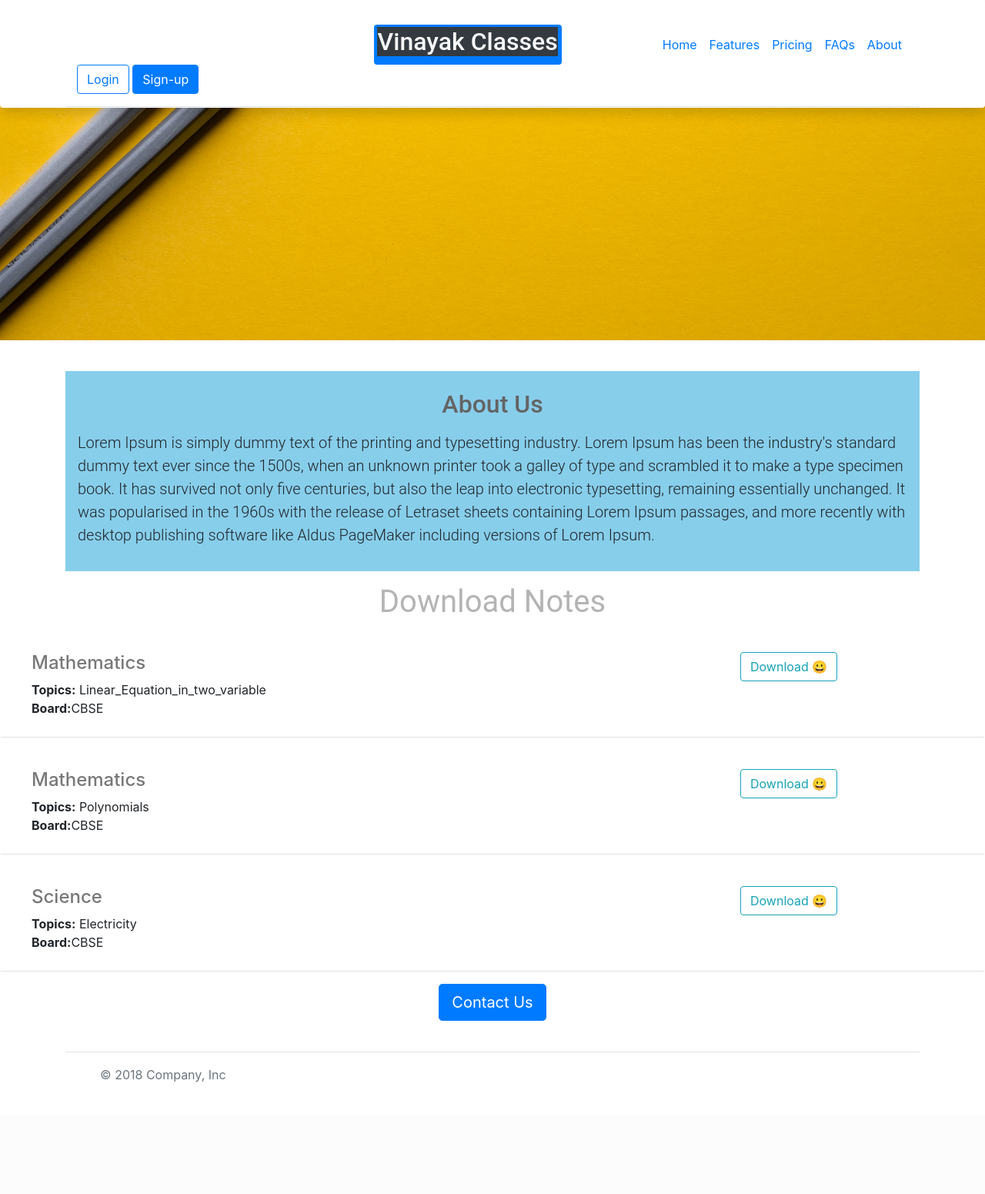
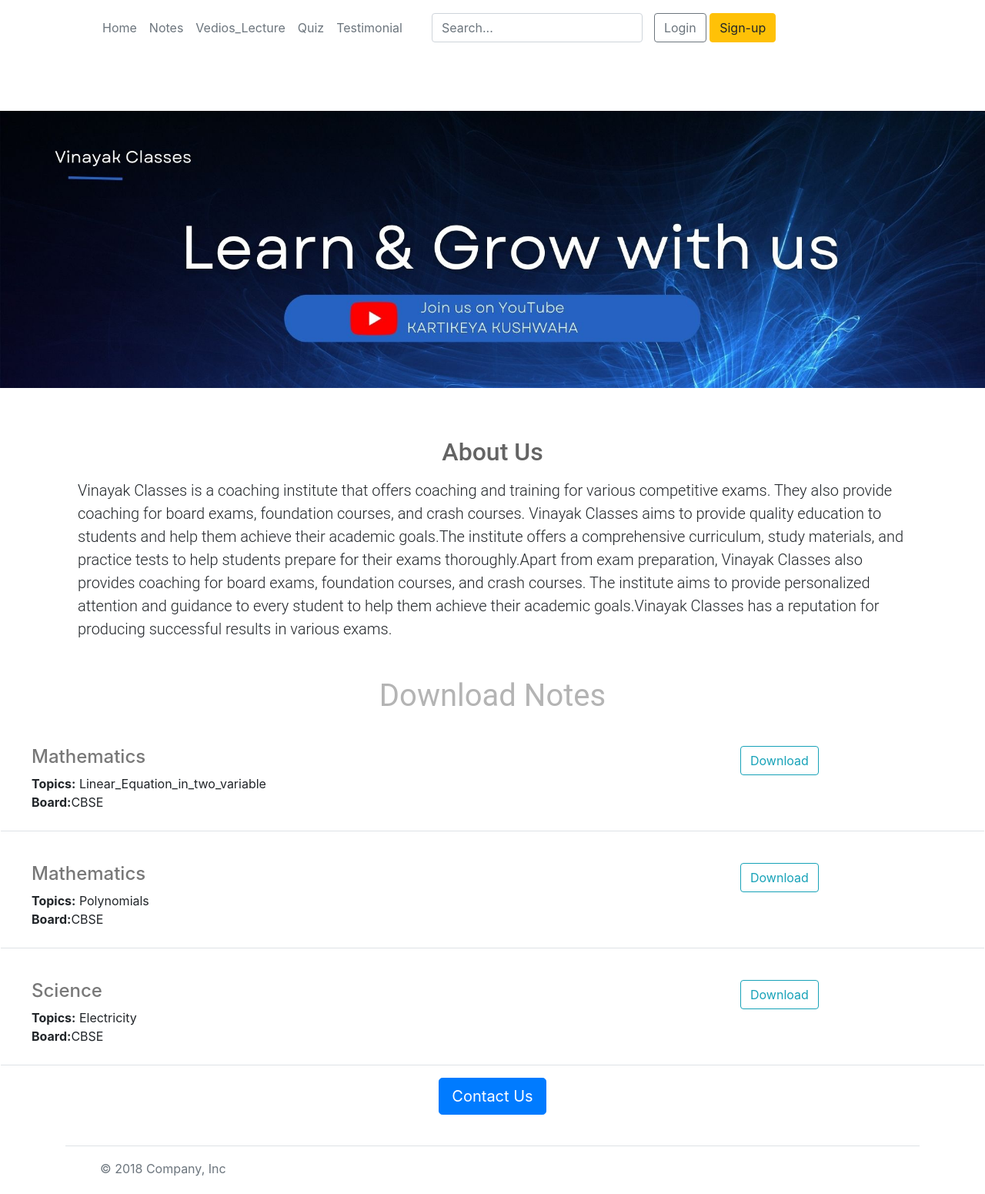
Before and after one commit to kartikeyakushwaha/KarVin-website, a Flask app: page / in a window 1280 px wide. Shown: the top 1551 px of the page at 77% size. Before the commit the page ends 1406 px from the top, so only its background shows below. Run offline with Flask 2, Linux system fonts and the light colour scheme.

Commit message:
added links and banner

```diff
--- a/app.py
+++ b/app.py
@@ -6,21 +6,21 @@ NOTES=[{
   'id':1,
   'Subject':'Mathematics',
 'Topics':'Linear_Equation_in_two_variable',
-  'link':'http',
+  'link':'https://docs.google.com/presentation/d/1ReeT1l0DwpjtLfJKscTUCP2WpawG_uqCfWC-k4sidEA/edit?usp=share_link',
   'Board':'CBSE'
 },
        {
   'id':2,
   'Subject':'Mathematics',
 'Topics':'Polynomials',
-  'link':'http',
+  'link':'https://drive.google.com/file/d/14DxFK-hSUnlBGea_llWyqm-MrIXMBHTC/view?usp=share_link',
   'Board':'CBSE'
 },
        {
   'id':3,
   'Subject':'Science',
 'Topics':'Electricity',
-  'link':'http',
+  'link':'https://docs.google.com/presentation/d/1BoT_sbplWiqh7M0A5idB2K1pSkSjAYOCpVPPkq--Kb4/edit?usp=share_link',
   'Board':'CBSE'
 }
 
--- a/templates/Notes.html
+++ b/templates/Notes.html
@@ -17,9 +17,10 @@
 
 
 <div class="col-3">
-  <button class="btn btn-outline-info">
-            Download &#128512;
+ <a href="{{note['link']}}" target="_blank"><button class="btn btn-outline-info">
+            Download
   </button>
+ </a>
 </div>
 
         </div>
--- a/templates/home.html
+++ b/templates/home.html
@@ -45,11 +45,13 @@
 
     </h1>
 
-   <div class="p-3 mb-2 bg-info-subtle text-emphasis-info.text-primary" style="background-color:skyblue  " >
+   <div class="p-3 mb-2 bg-info-subtle text-emphasis-info.text-primary" style="background-color:skyblue  padding:0 " >
 
     <h2 class="text-center mt-2 mb-3">About Us</h2>
     <p class="lead">
-      Lorem Ipsum is simply dummy text of the printing and typesetting industry. Lorem Ipsum has been the industry's standard dummy text ever since the 1500s, when an unknown printer took a galley of type and scrambled it to make a type specimen book. It has survived not only five centuries, but also the leap into electronic typesetting, remaining essentially unchanged. It was popularised in the 1960s with the release of Letraset sheets containing Lorem Ipsum passages, and more recently with desktop publishing software like Aldus PageMaker including versions of Lorem Ipsum.
+      Vinayak Classes is a coaching institute that offers coaching and training for various competitive exams. They also provide coaching for board exams, foundation courses, and crash courses. Vinayak Classes aims to provide quality education to students and help them achieve their academic goals.The institute offers a comprehensive curriculum, study materials, and practice tests to help students prepare for their exams thoroughly.Apart from exam preparation, Vinayak Classes also provides coaching for board exams, foundation courses, and crash courses. The institute aims to provide personalized attention and guidance to every student to help them achieve their academic goals.Vinayak Classes has a reputation for producing successful results in various exams.
+
+
  </p>
 
   </div>
--- a/templates/nav.html
+++ b/templates/nav.html
@@ -1,26 +1,29 @@
-<div style="height:10px"></div>
-<nav class="shadow p-3 mb-5 bg-body-tertiary rounded  fixed-top bg-white" style="height:140px">
+<div class="b-example-divider" style="position:fixed"></div>
 
-  <div class="container">
-    <header class="d-flex flex-wrap align-items-center justify-content-center justify-content-md-between py-3 mb-4 border-bottom">
-      <a href="/" class="d-flex align-items-center col-md-3 mb-2 mb-md-0 text-dark text-decoration-none">
-        <svg class="bi me-2" width="40" height="32" role="img" aria-label="Bootstrap"><use xlink:href="#bootstrap"/></svg>
-      </a>
-    <div class="badge bg-primary text-wrap" style="width:10rem ,align:left">
-  <h2 class="text-light bg-dark">Vinayak Classes</h2>
-</div>
-      <ul class="nav col-12 col-md-auto mb-2 justify-content-center mb-md-0">
-        <li><a href="#" class="nav-link px-2 link-secondary">Home</a></li>
-        <li><a href="#" class="nav-link px-2 link-dark">Features</a></li>
-        <li><a href="#" class="nav-link px-2 link-dark">Pricing</a></li>
-        <li><a href="#" class="nav-link px-2 link-dark">FAQs</a></li>
-        <li><a href="#" class="nav-link px-2 link-dark">About</a></li>
-      </ul>
+  <header class="p-3 text-bg-dark">
+    <div class="container">
+      <div class="d-flex flex-wrap align-items-center justify-content-center justify-content-lg-start">
+        <a href="/" class="d-flex align-items-center mb-2 mb-lg-0 text-white text-decoration-none">
+          <svg class="bi me-2" width="40" height="32" role="img" aria-label="Bootstrap"><use xlink:href="#bootstrap"/></svg>
+        </a>
 
-      <div class="col-md-3 text-end">
-        <button type="button" class="btn btn-outline-primary me-2">Login</button>
-        <button type="button" class="btn btn-primary">Sign-up</button>
+        <ul class="nav col-12 col-lg-auto me-lg-auto mb-2 justify-content-center mb-md-0">
+          <li><a href="#" class="nav-link px-2 text-secondary">Home</a></li>
+          <li><a href="#" class="nav-link px-2 text-secondary">Notes</a></li>
+          <li><a href="#" class="nav-link px-2 text-secondary">Vedios_Lecture</a></li>
+          <li><a href="#" class="nav-link px-2 text-secondary">Quiz</a></li>
+          <li><a href="#" class="nav-link px-2 text-secondary">Testimonial</a></li>
+        </ul>
+
+        <form class="col-12 col-lg-auto mb-3 mb-lg-0 me-lg-3" role="search">
+          <input type="search" class="form-control form-control-dark text-bg-dark" placeholder="Search..." aria-label="Search">
+        </form>
+
+        <div class="text-end">
+          <button  type="button" class="btn btn-outline-secondary pull-right">Login</button>
+          <button  type="button" class="btn btn-warning pull-right">Sign-up</button>
+        </div>
+
       </div>
-    </header>
-  </div>
-</nav>
+    </div>
+  </header>
```
Also changed, not shown: static/banner.jpg, 1 other file.
